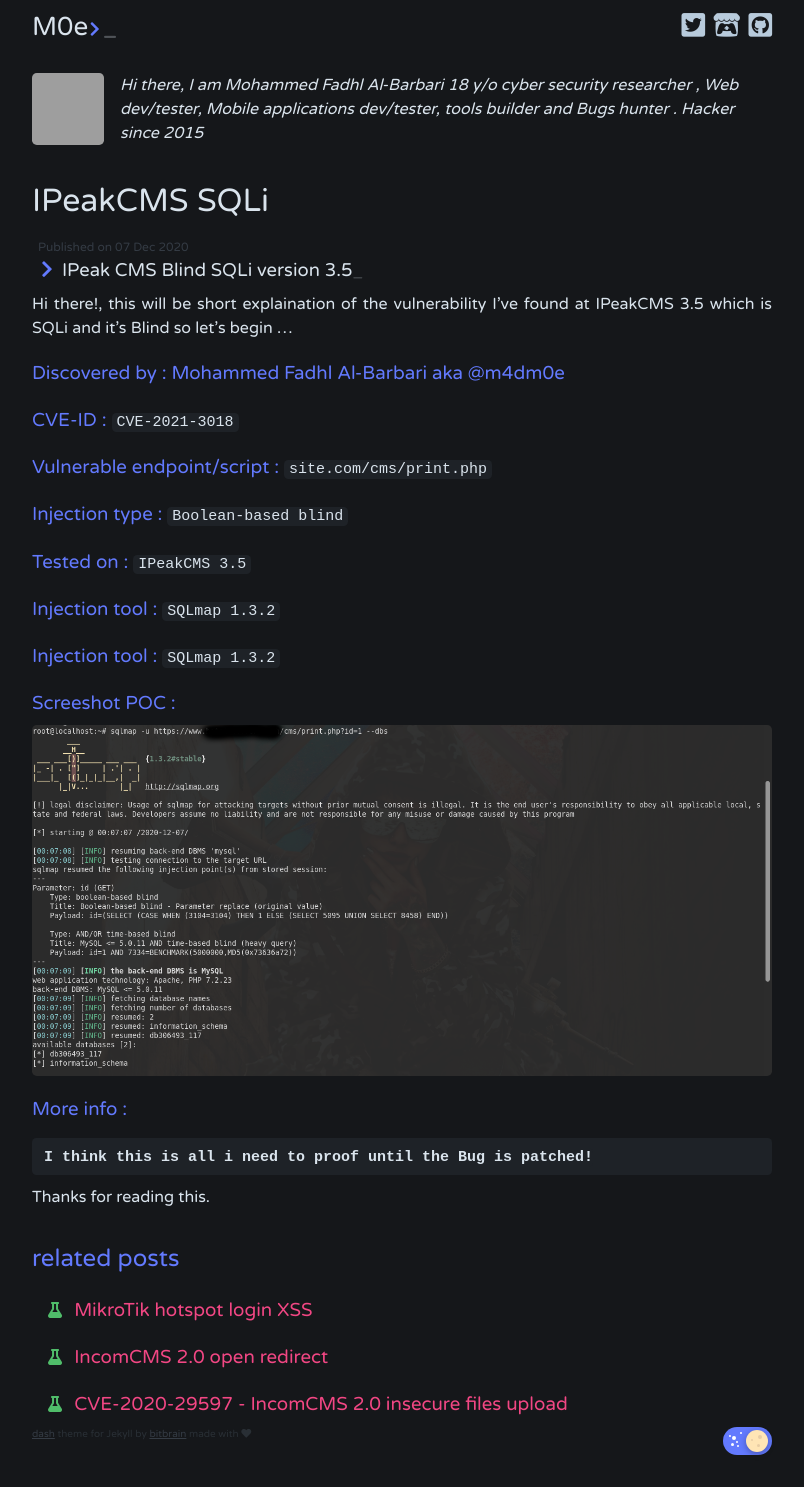
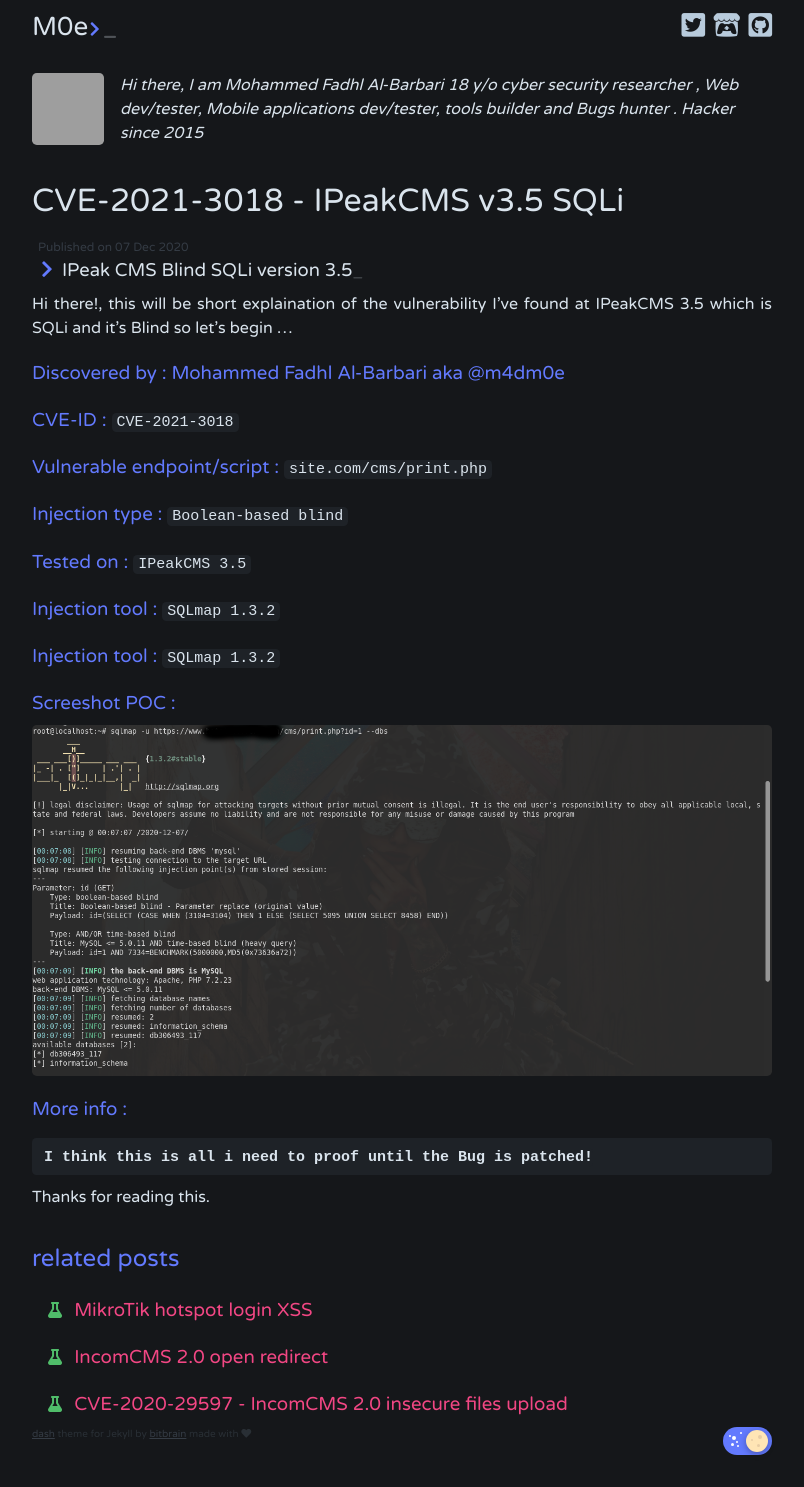
Before and after one commit to Spellingis/Spellingis.github.io, a Jekyll site: the page built from _posts/2020-12-07-ipeak-cms-sqli.md, in a window 1280 px wide. Shown: the whole page, without its empty margins (238-1042 px from the left). Built offline with Jekyll 4.4.1, drawn with Linux system fonts in a browser that asks for light colours; comment, search, counter and statistics services are not loaded; grey boxes are pictures that could not be loaded.

Commit message:
Update 2020-12-07-ipeak-cms-sqli.md

```diff
--- a/_posts/2020-12-07-ipeak-cms-sqli.md
+++ b/_posts/2020-12-07-ipeak-cms-sqli.md
@@ -1,6 +1,6 @@
 ---
 layout: post
-title:  "IPeakCMS SQLi"
+title:  "CVE-2021-3018 - IPeakCMS v3.5 SQLi"
 description: "IPeak CMS Blind SQLi version 3.5"
 tags: exploits bugbounty
 ---
```
